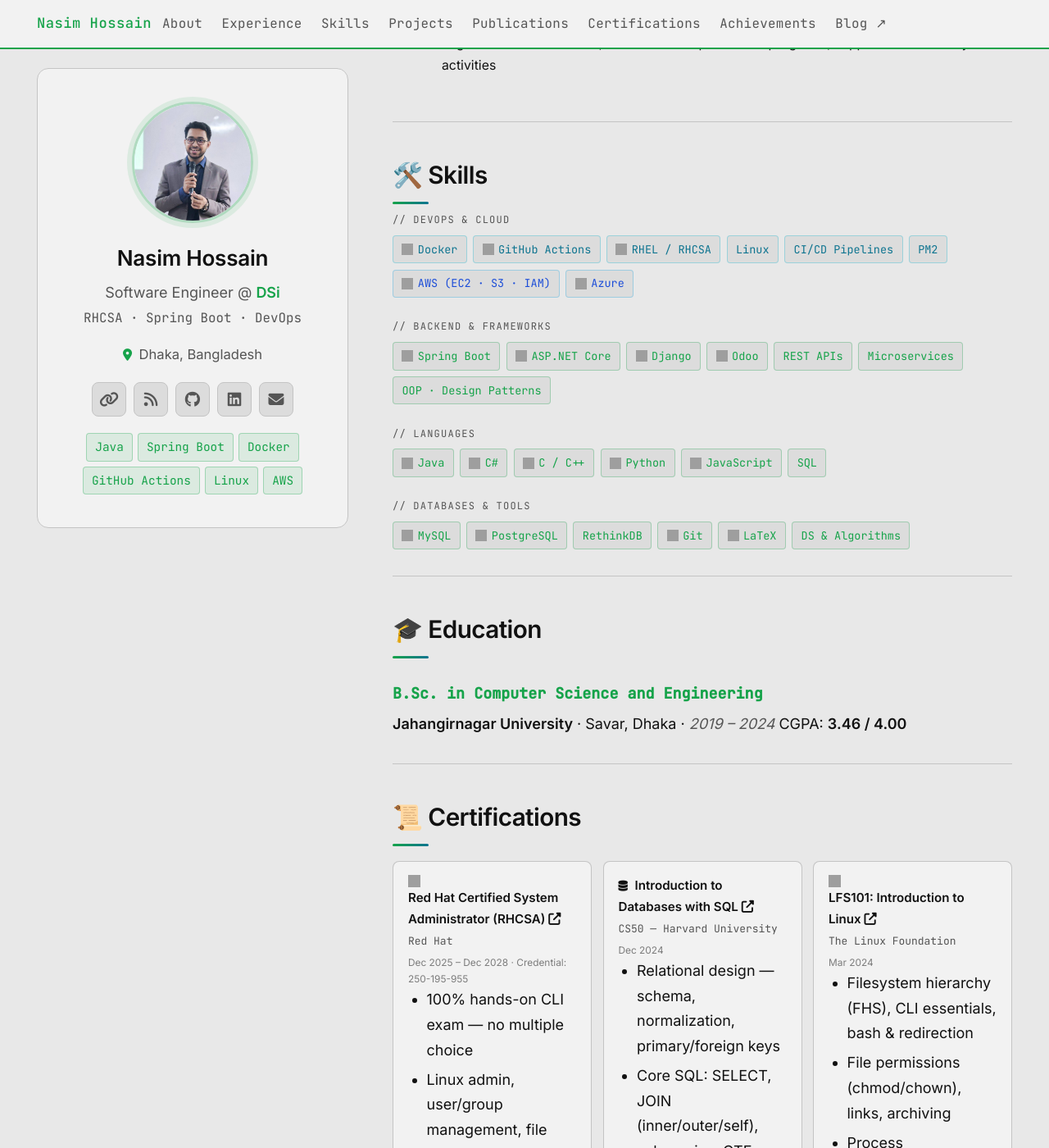
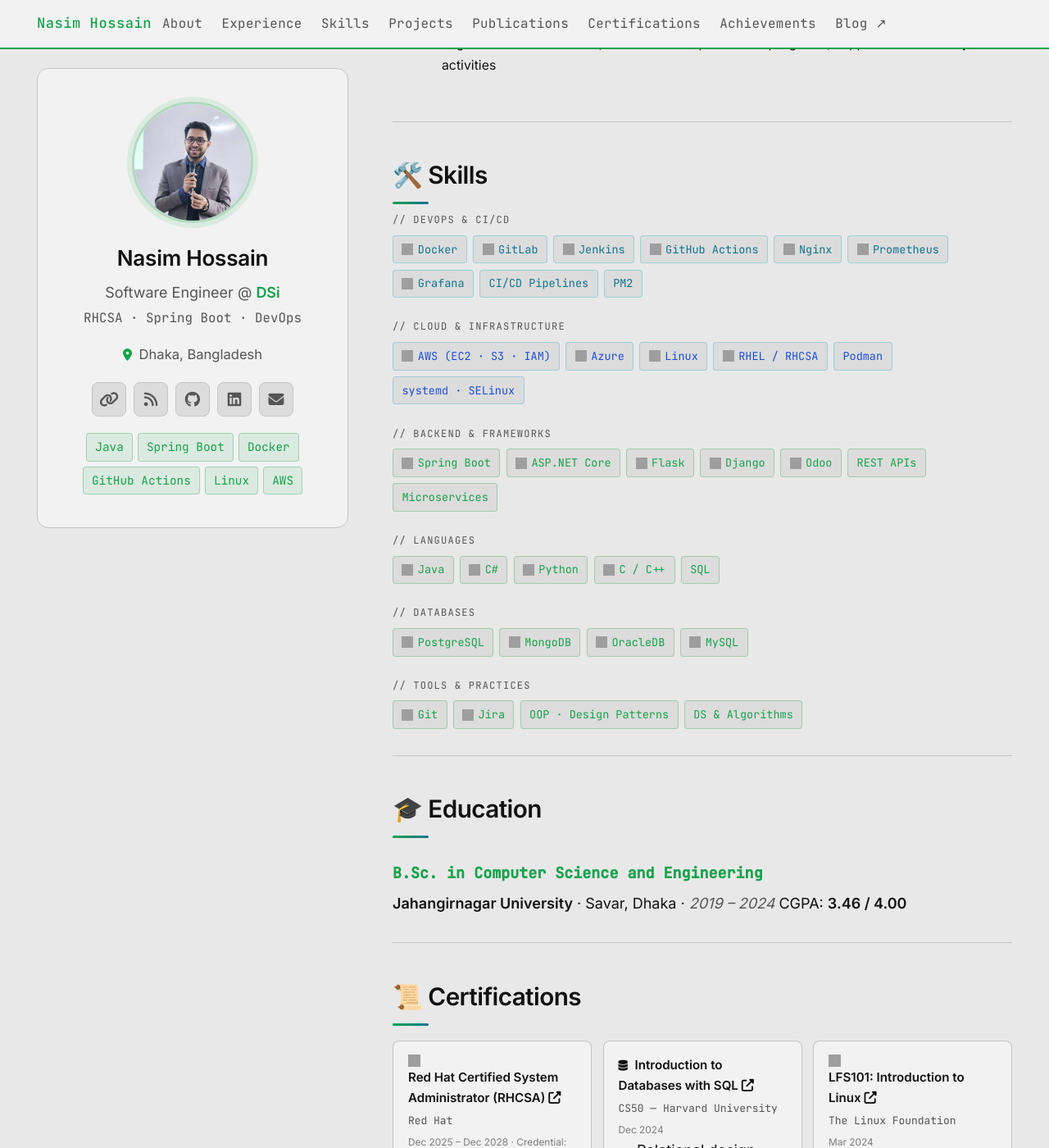
Before and after one commit to imnasim31415/imnasim31415.github.io, a Jekyll site: the page built from index.md, in a window 1280 px wide and 1400 px high, scrolled down 2348 px. Shown: the whole window at 82% size. Built offline with Jekyll 4.4.1, drawn with Linux system fonts in a browser that asks for light colours; grey boxes are pictures that could not be loaded.

Commit message:
content: overhaul skills section to match actual experience
Split into 6 groups: DevOps/CI-CD, Cloud/Infra, Backend, Languages, Databases, Tools.
Add: GitLab, Jenkins, Nginx, Prometheus, Grafana, Podman, systemd/SELinux, Flask, OracleDB, Jira.
Remove: JavaScript, RethinkDB, LaTeX (not reflected in experience/projects).

Co-Authored-By: Claude Sonnet 4.6 <noreply@anthropic.com>

```diff
--- a/index.md
+++ b/index.md
@@ -111,16 +111,29 @@ Alongside industry work, I have a strong competitive programming background with
 ## 🛠️ Skills
 
 <div class="skills-group">
-<div class="skills-group-label">// DevOps &amp; Cloud</div>
+<div class="skills-group-label">// DevOps &amp; CI/CD</div>
 <div class="skills-wrap">
 <span class="sb c"><img src="https://cdn.jsdelivr.net/gh/devicons/devicon/icons/docker/docker-original.svg" width="14" height="14"/> Docker</span>
+<span class="sb c"><img src="https://cdn.jsdelivr.net/gh/devicons/devicon/icons/gitlab/gitlab-original.svg" width="14" height="14"/> GitLab</span>
+<span class="sb c"><img src="https://cdn.jsdelivr.net/gh/devicons/devicon/icons/jenkins/jenkins-original.svg" width="14" height="14"/> Jenkins</span>
 <span class="sb c"><img src="https://cdn.jsdelivr.net/gh/devicons/devicon/icons/github/github-original.svg" width="14" height="14"/> GitHub Actions</span>
-<span class="sb c"><img src="https://cdn.jsdelivr.net/gh/devicons/devicon/icons/redhat/redhat-original.svg" width="14" height="14"/> RHEL / RHCSA</span>
-<span class="sb c">Linux</span>
+<span class="sb c"><img src="https://cdn.jsdelivr.net/gh/devicons/devicon/icons/nginx/nginx-original.svg" width="14" height="14"/> Nginx</span>
+<span class="sb c"><img src="https://cdn.jsdelivr.net/gh/devicons/devicon/icons/prometheus/prometheus-original.svg" width="14" height="14"/> Prometheus</span>
+<span class="sb c"><img src="https://cdn.jsdelivr.net/gh/devicons/devicon/icons/grafana/grafana-original.svg" width="14" height="14"/> Grafana</span>
 <span class="sb c">CI/CD Pipelines</span>
 <span class="sb c">PM2</span>
+</div>
+</div>
+
+<div class="skills-group">
+<div class="skills-group-label">// Cloud &amp; Infrastructure</div>
+<div class="skills-wrap">
 <span class="sb b"><img src="https://cdn.jsdelivr.net/gh/devicons/devicon/icons/amazonwebservices/amazonwebservices-plain-wordmark.svg" width="14" height="14"/> AWS (EC2 · S3 · IAM)</span>
 <span class="sb b"><img src="https://cdn.jsdelivr.net/gh/devicons/devicon/icons/azure/azure-original.svg" width="14" height="14"/> Azure</span>
+<span class="sb b"><img src="https://cdn.jsdelivr.net/gh/devicons/devicon/icons/linux/linux-original.svg" width="14" height="14"/> Linux</span>
+<span class="sb b"><img src="https://cdn.jsdelivr.net/gh/devicons/devicon/icons/redhat/redhat-original.svg" width="14" height="14"/> RHEL / RHCSA</span>
+<span class="sb b">Podman</span>
+<span class="sb b">systemd · SELinux</span>
 </div>
 </div>
 
@@ -129,11 +142,11 @@ Alongside industry work, I have a strong competitive programming background with
 <div class="skills-wrap">
 <span class="sb"><img src="https://cdn.jsdelivr.net/gh/devicons/devicon/icons/spring/spring-original.svg" width="14" height="14"/> Spring Boot</span>
 <span class="sb"><img src="https://cdn.jsdelivr.net/gh/devicons/devicon/icons/dotnetcore/dotnetcore-plain.svg" width="14" height="14"/> ASP.NET Core</span>
+<span class="sb"><img src="https://cdn.jsdelivr.net/gh/devicons/devicon/icons/flask/flask-original.svg" width="14" height="14"/> Flask</span>
 <span class="sb"><img src="https://cdn.jsdelivr.net/gh/devicons/devicon/icons/django/django-plain.svg" width="14" height="14"/> Django</span>
 <span class="sb"><img src="https://www.vectorlogo.zone/logos/odoo/odoo-icon.svg" width="14" height="14"/> Odoo</span>
 <span class="sb">REST APIs</span>
 <span class="sb">Microservices</span>
-<span class="sb">OOP · Design Patterns</span>
 </div>
 </div>
 
@@ -142,21 +155,28 @@ Alongside industry work, I have a strong competitive programming background with
 <div class="skills-wrap">
 <span class="sb"><img src="https://cdn.jsdelivr.net/gh/devicons/devicon/icons/java/java-original.svg" width="14" height="14"/> Java</span>
 <span class="sb"><img src="https://cdn.jsdelivr.net/gh/devicons/devicon/icons/csharp/csharp-original.svg" width="14" height="14"/> C#</span>
+<span class="sb"><img src="https://cdn.jsdelivr.net/gh/devicons/devicon/icons/python/python-original.svg" width="14" height="14"/> Python</span>
 <span class="sb"><img src="https://cdn.jsdelivr.net/gh/devicons/devicon/icons/cplusplus/cplusplus-original.svg" width="14" height="14"/> C / C++</span>
-<span class="sb"><img src="https://cdn.jsdelivr.net/gh/devicons/devicon/icons/python/python-original.svg" width="14" height="14"/> Python</span>
-<span class="sb"><img src="https://cdn.jsdelivr.net/gh/devicons/devicon/icons/javascript/javascript-original.svg" width="14" height="14"/> JavaScript</span>
 <span class="sb">SQL</span>
 </div>
 </div>
 
 <div class="skills-group">
-<div class="skills-group-label">// Databases &amp; Tools</div>
+<div class="skills-group-label">// Databases</div>
 <div class="skills-wrap">
+<span class="sb"><img src="https://cdn.jsdelivr.net/gh/devicons/devicon/icons/postgresql/postgresql-original.svg" width="14" height="14"/> PostgreSQL</span>
+<span class="sb"><img src="https://cdn.jsdelivr.net/gh/devicons/devicon/icons/mongodb/mongodb-original.svg" width="14" height="14"/> MongoDB</span>
+<span class="sb"><img src="https://cdn.jsdelivr.net/gh/devicons/devicon/icons/oracle/oracle-original.svg" width="14" height="14"/> OracleDB</span>
 <span class="sb"><img src="https://cdn.jsdelivr.net/gh/devicons/devicon/icons/mysql/mysql-original.svg" width="14" height="14"/> MySQL</span>
-<span class="sb"><img src="https://cdn.jsdelivr.net/gh/devicons/devicon/icons/postgresql/postgresql-original.svg" width="14" height="14"/> PostgreSQL</span>
-<span class="sb">RethinkDB</span>
+</div>
+</div>
+
+<div class="skills-group">
+<div class="skills-group-label">// Tools &amp; Practices</div>
+<div class="skills-wrap">
 <span class="sb"><img src="https://cdn.jsdelivr.net/gh/devicons/devicon/icons/git/git-original.svg" width="14" height="14"/> Git</span>
-<span class="sb"><img src="https://cdn.jsdelivr.net/gh/devicons/devicon/icons/latex/latex-original.svg" width="14" height="14"/> LaTeX</span>
+<span class="sb"><img src="https://cdn.jsdelivr.net/gh/devicons/devicon/icons/jira/jira-original.svg" width="14" height="14"/> Jira</span>
+<span class="sb">OOP · Design Patterns</span>
 <span class="sb">DS &amp; Algorithms</span>
 </div>
 </div>
```
